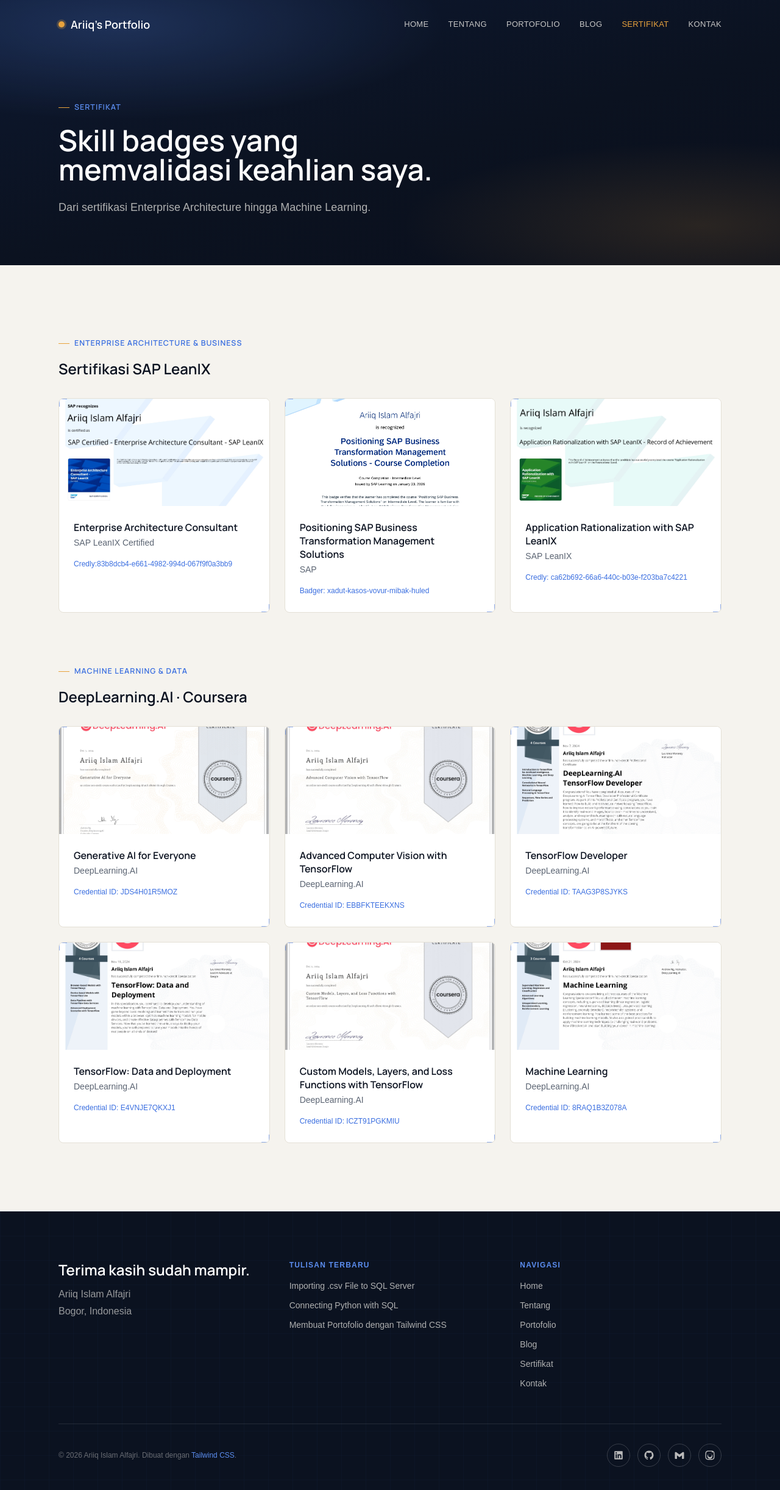
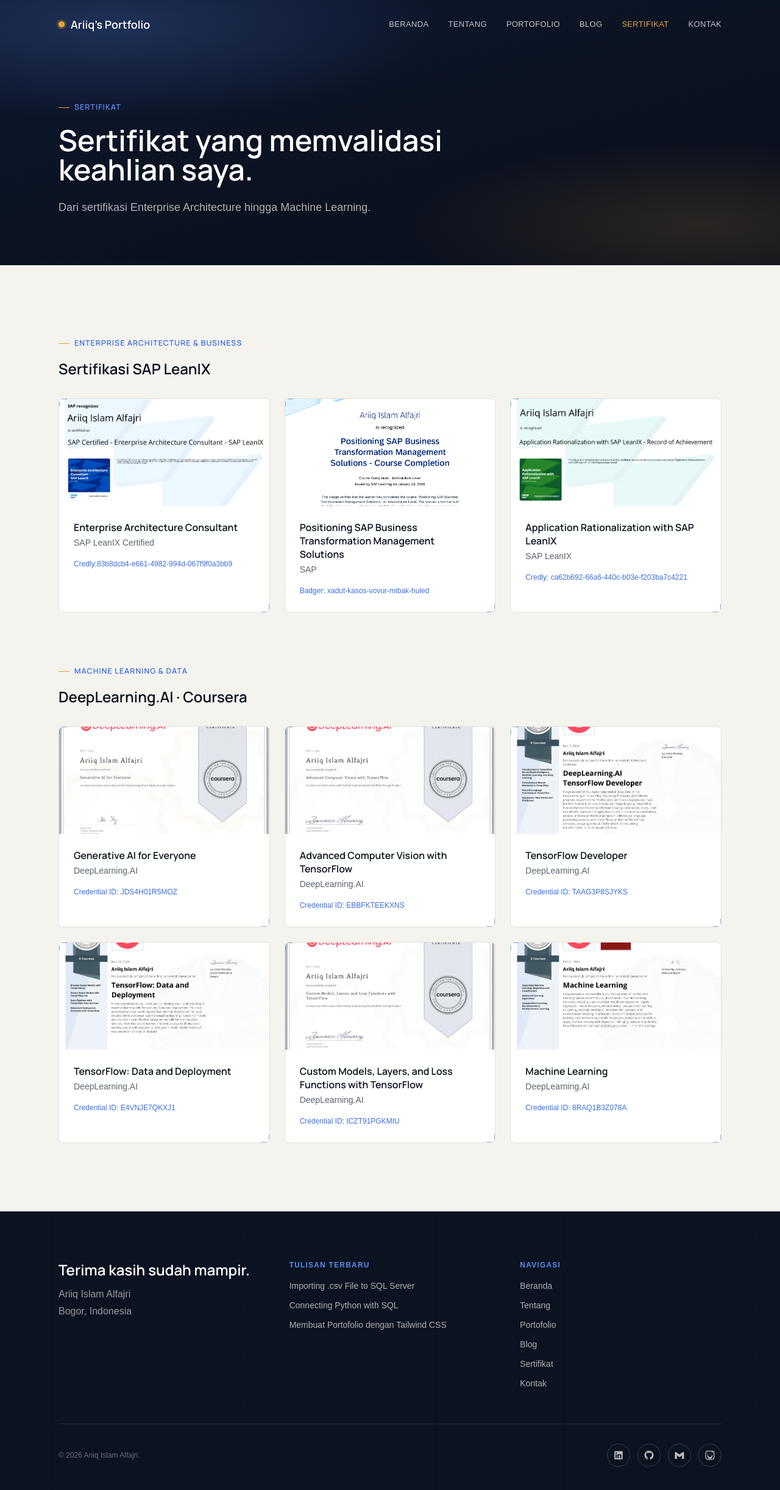
Before and after one commit to ariiqalfajri/website-portofolio, a website: page pages/certificate.html in a window 1280 px wide. Shown: the whole page at 61% size. Drawn offline with nearby package versions, Linux system fonts and the light colour scheme.

Commit message:
update bahasa

```diff
--- a/pages/certificate.html
+++ b/pages/certificate.html
@@ -56,7 +56,7 @@
                 </a>
                 <nav class="hidden lg:block">
                     <ul class="flex items-center gap-8 text-[13px] font-medium uppercase tracking-wide">
-                        <li><a href="../index.html" class="nav-link text-paper/80 hover:text-white">Home</a></li>
+                        <li><a href="../index.html" class="nav-link text-paper/80 hover:text-white">Beranda</a></li>
                         <li><a href="../pages/about.html" class="nav-link text-paper/80 hover:text-white">Tentang</a>
                         </li>
                         <li><a href="../pages/portfolio.html"
@@ -77,7 +77,7 @@
         </div>
         <nav id="nav-menu" class="hidden lg:hidden bg-paper border-t border-paperline shadow-xl">
             <ul class="divide-y divide-paperline">
-                <li><a href="../index.html" class="block px-6 py-3 font-medium text-ink hover:bg-paper">Home</a></li>
+                <li><a href="../index.html" class="block px-6 py-3 font-medium text-ink hover:bg-paper">Beranda</a></li>
                 <li><a href="../pages/about.html"
                         class="block px-6 py-3 font-medium text-ink hover:bg-paper">Tentang</a></li>
                 <li><a href="../pages/portfolio.html"
@@ -96,7 +96,7 @@
     <section id="top" class="hero-panel pt-40 pb-20 on-dark">
         <div class="max-w-6xl mx-auto px-5 lg:px-8">
             <p class="eyebrow mb-5">Sertifikat</p>
-            <h1 class="font-display text-4xl sm:text-5xl font-semibold text-white max-w-2xl">Skill badges yang
+            <h1 class="font-display text-4xl sm:text-5xl font-semibold text-white max-w-2xl">Sertifikat yang
                 memvalidasi keahlian saya.</h1>
             <p class="mt-6 text-paper/70 leading-relaxed max-w-2xl text-lg">Dari sertifikasi Enterprise Architecture
                 hingga Machine Learning.</p>
@@ -266,7 +266,7 @@
                 <div>
                     <p class="text-xs font-semibold uppercase tracking-widest text-blueprint2 mb-4">Navigasi</p>
                     <ul class="space-y-3 text-sm">
-                        <li><a href="../index.html" class="text-paper/70 hover:text-amber transition-colors">Home</a>
+                        <li><a href="../index.html" class="text-paper/70 hover:text-amber transition-colors">Beranda</a>
                         </li>
                         <li><a href="../pages/about.html"
                                 class="text-paper/70 hover:text-amber transition-colors">Tentang</a></li>
@@ -283,9 +283,7 @@
             </div>
             <div class="pt-8 flex flex-col-reverse md:flex-row items-center justify-between gap-6">
                 <p class="text-xs text-paper/40 text-center md:text-left">
-                    &copy; <span id="year"></span> Ariiq Islam Alfajri. Dibuat dengan
-                    <a href="https://tailwindcss.com" target="_blank" rel="noopener"
-                        class="text-blueprint2 hover:text-amber">Tailwind CSS</a>.
+                    &copy; <span id="year"></span> Ariiq Islam Alfajri.
                 </p>
                 <div class="flex items-center gap-3">
                     <a href="https://linkedin.com/in/ariiq-alfajri" target="_blank" rel="noopener" aria-label="LinkedIn"
--- a/src/js/script.js
+++ b/src/js/script.js
@@ -23,7 +23,7 @@
 
 // Back-to-top button: fixed to the viewport, always scrolls to the top of
 // the CURRENT page rather than relying on a per-page anchor id (the old
-// version pointed at "#home" / "#contact", which broke on pages that had
+// version pointed at "#Beranda" / "#contact", which broke on pages that had
 // no such section).
 const toTop = document.querySelector('#to-top');
 if (toTop) {
```
Also changed, not shown: index.html (+4 -5 lines), pages/about.html (+4 -6 lines), pages/blog.html (+4 -6 lines), pages/contact.html (+4 -6 lines), pages/portfolio.html (+4 -6 lines).
